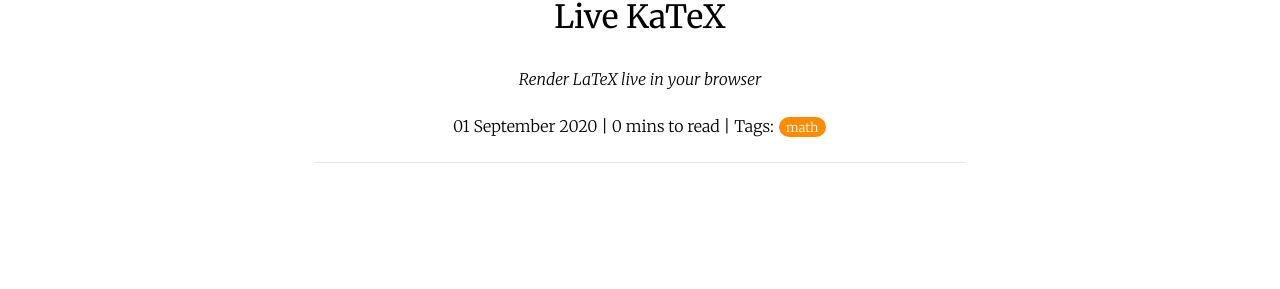
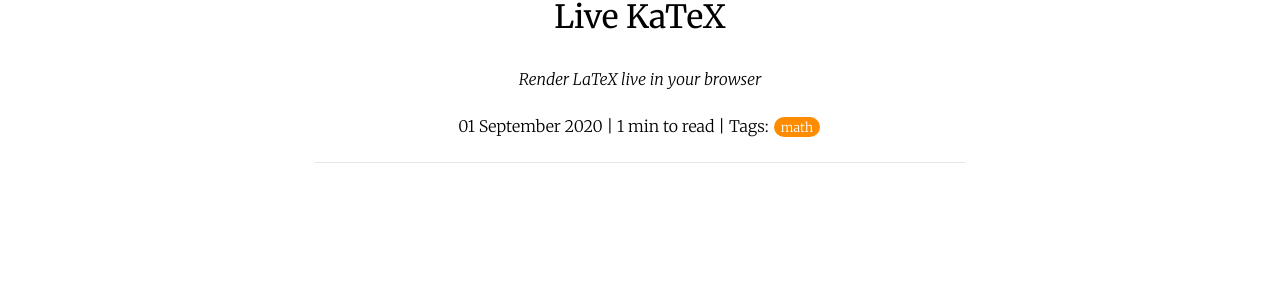
Before and after one commit to ralismark/ralismark.github.io, a Jekyll site: the page built from _interactives/2020-09-01-live-katex.html, in a window 1280 px wide. Shown: the part 140-429 px from the top of the page. Built offline with Jekyll 4.4.1, drawn with Linux system fonts in a browser that asks for light colours; nearby versions of some CDN libraries.

Commit message:
Fix word count

```diff
--- a/_layouts/post.html
+++ b/_layouts/post.html
@@ -16,7 +16,8 @@
 		</time>
 		<span class="separator">|</span>
 		<span>
-			{{ content | strip_html | number_of_words: "auto" | divided_by: 200 }} mins to read
+			{% assign wc = content | strip_html | number_of_words: "auto" | plus: 200 | divided_by: 200 %}
+			{{ wc }} min{% if wc != 1 %}s{% endif %} to read
 		</span>
 		{% assign tagcount = page.tags | size %}
 		{% if tagcount > 0 %}
```
